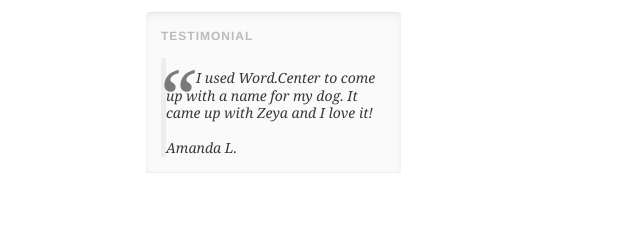
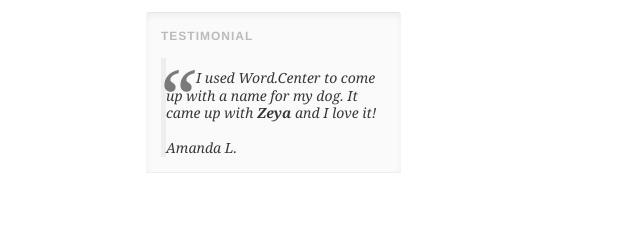
Before and after one commit to kkamperschroer/Word.Center, a plain HTML site: page index.html in a window 1280 px wide. Shown: the part 386-625 px from the top of the page, 579-1219 px from the left. Drawn offline with Linux system fonts and the light colour scheme; a script that the page names is missing.

Commit message:
Simply bold Zeya to make it clearer

```diff
--- a/index.html
+++ b/index.html
@@ -86,7 +86,7 @@
           </div>
           <div id="testimonial_container" class="toggle_group">
             <blockquote><p id="testimonial">I used Word.Center to come up with a name
-              for my dog. It came up with Zeya and I love it!
+              for my dog. It came up with <b>Zeya</b> and I love it!
               <br/><br/>
               Amanda L.
             </p></blockquote>
```
